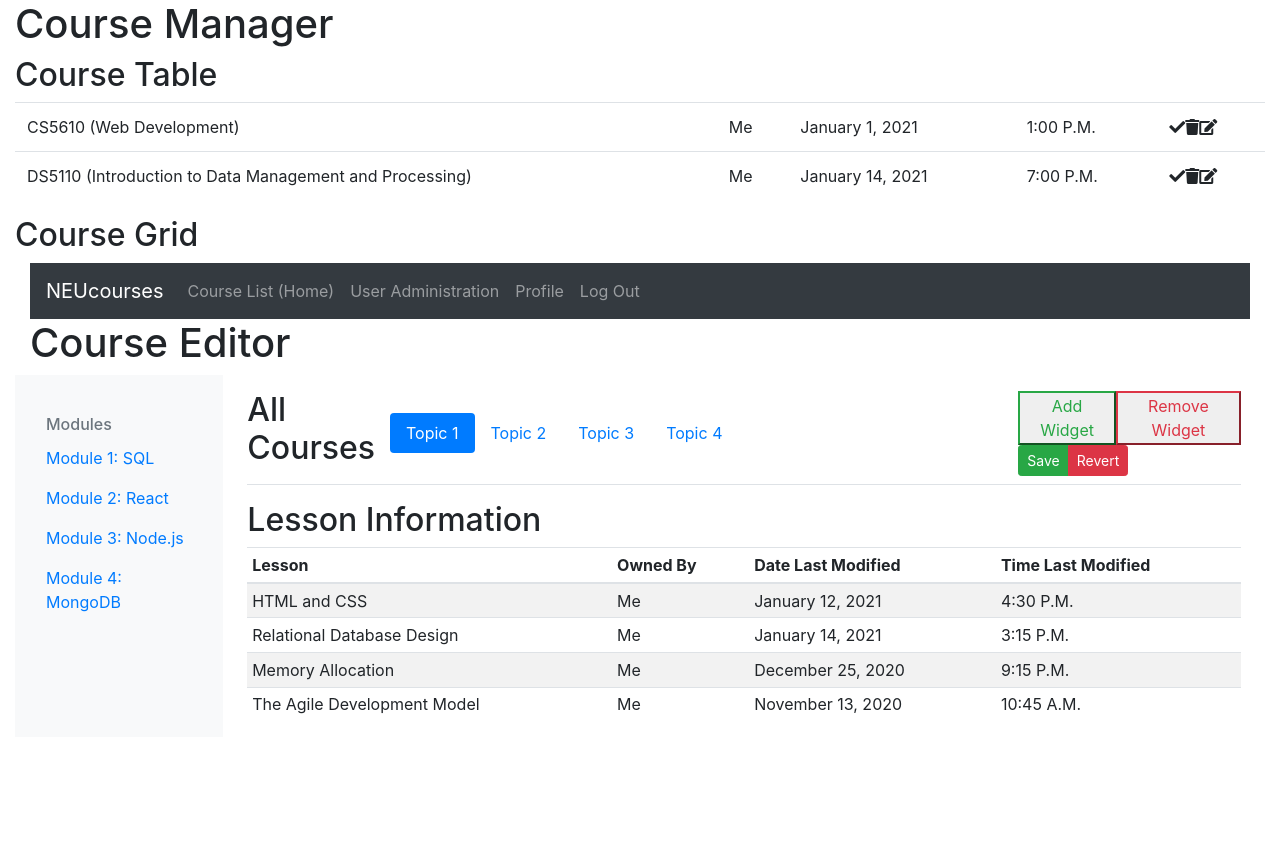
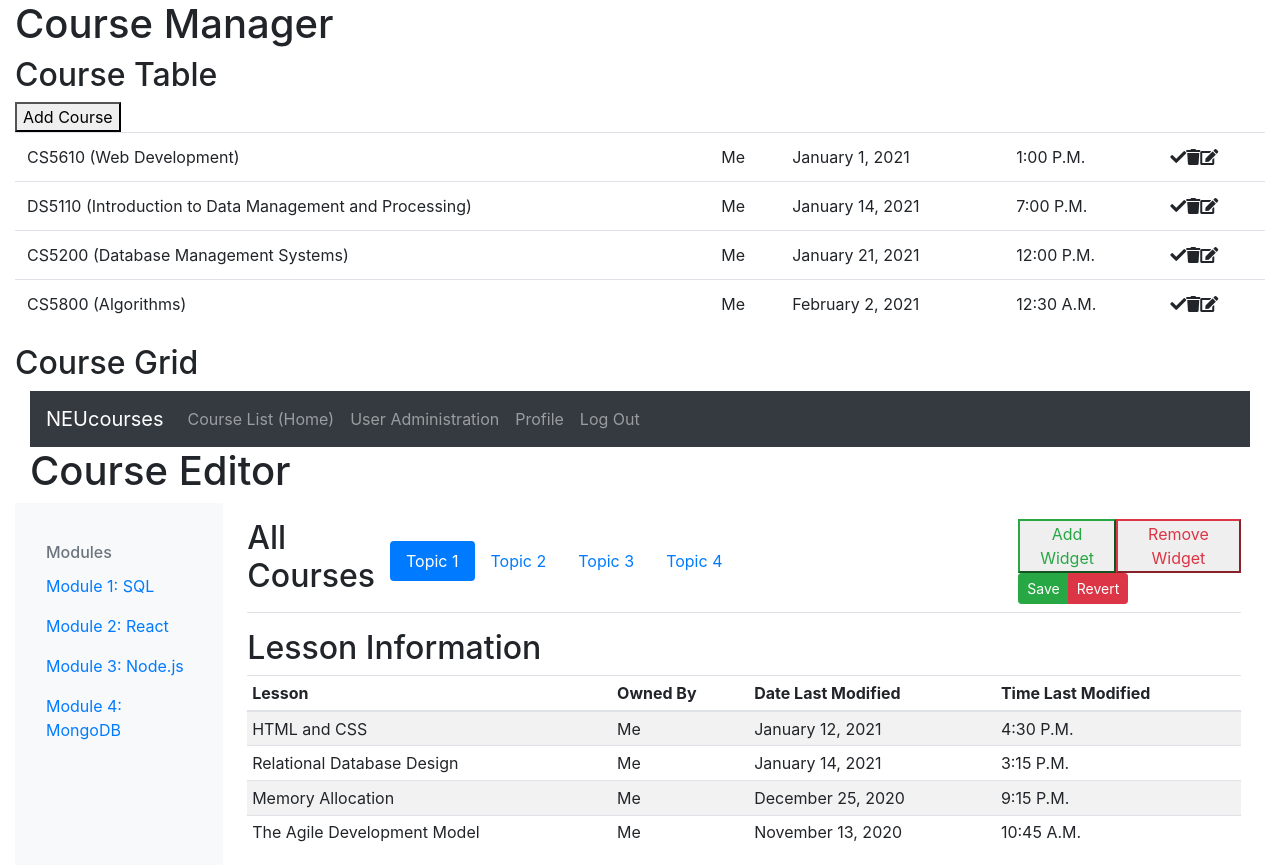
Before and after one commit to salehi-s/wbdv-sp21-sina-salehi-client-react, a React (Create React App) app in the folder wbdv-sp21-sina-salehi-client-react/: page / in a window 1280 px wide. Before the commit the page ends 800 px from the top, so only its background shows below. Built offline with nearby package versions, Linux system fonts and the light colour scheme.

Commit message:
Allow CourseTable to dynamically add new course rows with an Add Course button

```diff
--- a/wbdv-sp21-sina-salehi-client-react/src/components/course-row.js
+++ b/wbdv-sp21-sina-salehi-client-react/src/components/course-row.js
@@ -0,0 +1,16 @@
+import React from 'react'
+
+const CourseRow = ({title, owner, lastModified, time}) =>
+    <tr>
+        <td>{title}</td>
+        <td>{owner}</td>
+        <td>{lastModified}</td>
+        <td>{time}</td>
+        <td>
+            <i className = "fas fa-check"></i>
+            <i className = "fas fa-trash"></i>
+            <i className = "fas fa-edit"></i>
+        </td>
+    </tr>
+
+export default CourseRow
--- a/wbdv-sp21-sina-salehi-client-react/src/components/course-table.js
+++ b/wbdv-sp21-sina-salehi-client-react/src/components/course-table.js
@@ -1,35 +1,66 @@
 import React from 'react'
+import CourseRow from "./course-row";
 
 export default class CourseTable
     extends React.Component {
+
+    state = {
+        courses: [
+            {
+                title: "CS5610 (Web Development)",
+                owner: "Me",
+                lastModified: "January 1, 2021",
+                time: "1:00 P.M."
+            },
+            {
+                title: "DS5110 (Introduction to Data Management and Processing)",
+                owner: "Me",
+                lastModified: "January 14, 2021",
+                time: "7:00 P.M."
+            },
+            {
+                title: "CS5200 (Database Management Systems)",
+                owner: "Me",
+                lastModified: "January 21, 2021",
+                time: "12:00 P.M."
+            },
+            {
+                title: "CS5800 (Algorithms)",
+                owner: "Me",
+                lastModified: "February 2, 2021",
+                time: "12:30 A.M."
+            }
+        ]
+    }
+
+    addCourse = () => {
+        const newCourse = {
+            title: "New Course",
+            owner: "New Owner",
+            lastModified: "Never",
+            time: "Now"
+        }
+        this.state.courses.push(newCourse)
+        this.setState(this.state)
+    }
+
     render() {
         return(
             <div>
                 <h2>Course Table</h2>
+                <button onClick = {this.addCourse}>Add Course</button>
                 <table className = "table">
                     <tbody>
-                        <tr>
-                            <td>CS5610 (Web Development)</td>
-                            <td>Me</td>
-                            <td>January 1, 2021</td>
-                            <td>1:00 P.M.</td>
-                            <td>
-                                <i className = "fas fa-check"></i>
-                                <i className = "fas fa-trash"></i>
-                                <i className = "fas fa-edit"></i>
-                            </td>
-                        </tr>
-                        <tr>
-                            <td>DS5110 (Introduction to Data Management and Processing)</td>
-                            <td>Me</td>
-                            <td>January 14, 2021</td>
-                            <td>7:00 P.M.</td>
-                            <td>
-                                <i className = "fas fa-check"></i>
-                                <i className = "fas fa-trash"></i>
-                                <i className = "fas fa-edit"></i>
-                            </td>
-                        </tr>
+                        {
+                            this.state.courses.map((course, index) =>
+                                             <CourseRow
+                                                 key = {index}
+                                                 title = {course.title}
+                                                 owner = {course.owner}
+                                                 lastModified = {course.lastModified}
+                                                 time = {course.time}
+                                             />)
+                        }
                     </tbody>
                 </table>
             </div>
```
